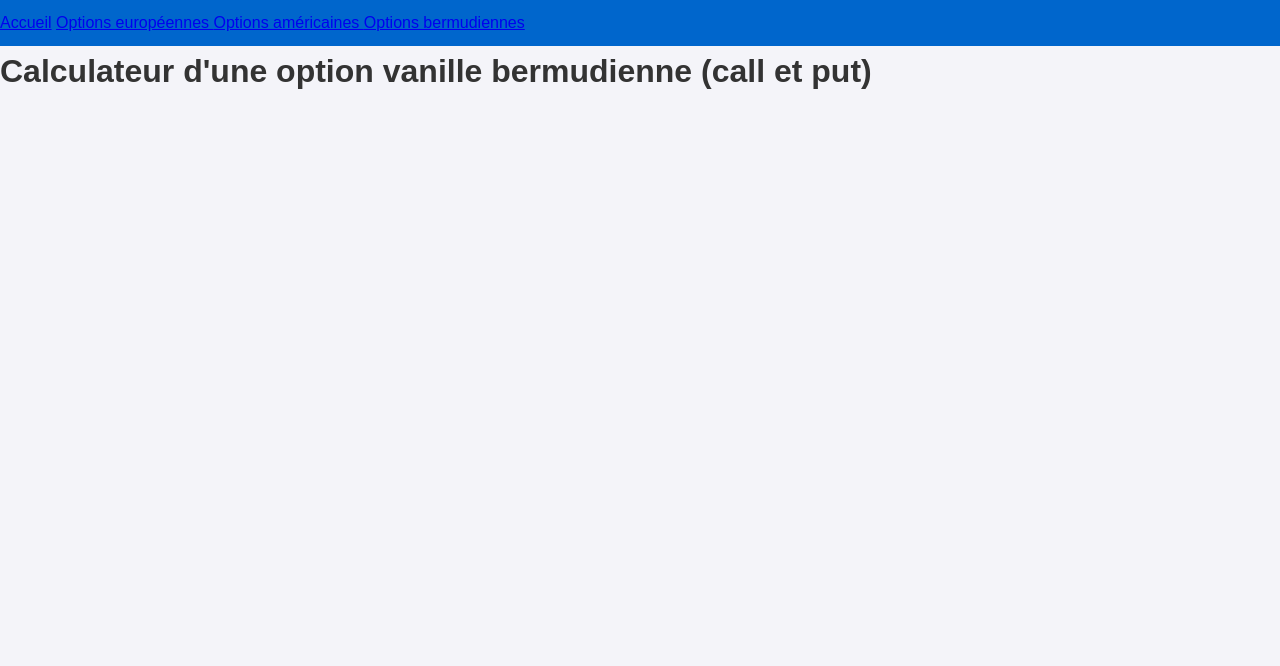
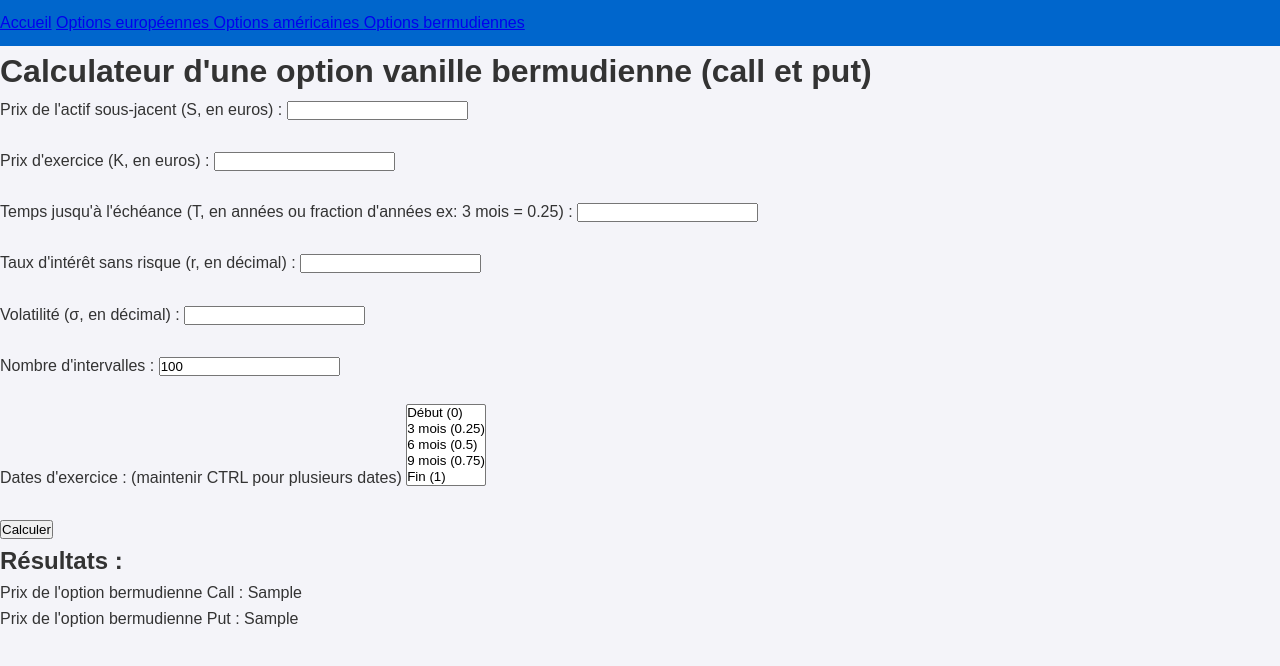
Before and after one commit to tarmyos/Projet-CAL-IN, a Flask app: template templates/bermudan.html in a window 1280 px wide. Shown: the top 666 px of the page. Run offline with Flask 3, Linux system fonts and the light colour scheme; the template is opened without the code that fills it: most values are stand-ins (such as "Sample title", 1, 10 or a date in 2020).

Commit message:
feat: calcul option bermudienne

```diff
--- a/app.py
+++ b/app.py
@@ -2,6 +2,7 @@ from flask import Flask, render_template, request
 from scripts.european_black_scholes import black_scholes_call, black_scholes_put
 from scripts.european_propagation_incertitudes import propagation_incertitudes_call, propagation_incertitudes_put
 from scripts.american_binomial import binomial_american_call, binomial_american_put
+from scripts.bermudan_binomial import binomial_bermudan_call, binomial_bermudan_put
 app = Flask(__name__)
 
 @app.route('/', methods=['GET'])
@@ -64,9 +65,32 @@ def american():
         except ValueError:
             return render_template('american.html', call_result="Erreur dans les entrées", put_result="Erreur dans les entrées")
 
-@app.route('/bermudan', methods=['GET'])
+@app.route('/bermudan', methods=['GET', 'POST'])
 def bermudian():
-    return render_template('bermudan.html')
+    if request.method == 'GET' :
+        return render_template('bermudan.html')
+    else:
+        try:
+            # Récupération des données du formulaire
+            S = float(request.form['S'])
+            K = float(request.form['K'])
+            T = float(request.form['T'])
+            r = float(request.form['r'])
+            sigma = float(request.form['sigma'])
+            n = int(request.form['n'])
+            exercise_times_str = request.form.getlist('exercise_times')
+            exercise_times = [float(t) for t in exercise_times_str]
+
+
+            # Calcul du prix de l'option bermudienne Call et Put
+            call_price = binomial_bermudan_call(S, K, T, r, sigma, n , exercise_times)
+            put_price = binomial_bermudan_put(S, K, T, r, sigma, n , exercise_times)
+
+            # Retour des résultats
+            return render_template('bermudan.html', call_result=call_price, put_result=put_price)
+        except ValueError:
+            return render_template('bermudan.html', call_result="Erreur dans les entrées", put_result="Erreur dans les entrées")
+
 
 if __name__ == '__main__':
     app.run(host='127.0.0.1', port=8080, debug=True)
--- a/templates/bermudan.html
+++ b/templates/bermudan.html
@@ -15,6 +15,43 @@
     </nav>
     <h1> Calculateur d'une option vanille bermudienne (call et put) </h1>
 
+    <form method="POST">
+        <label for="S">Prix de l'actif sous-jacent (S, en euros) :</label>
+        <input type="text" id="S" name="S" required><br><br>
+
+        <label for="K">Prix d'exercice (K, en euros) :</label>
+        <input type="text" id="K" name="K" required><br><br>
+
+        <label for="T">Temps jusqu'à l'échéance (T, en années ou fraction d'années ex: 3 mois = 0.25) :</label>
+        <input type="text" id="T" name="T" required><br><br>
+
+        <label for="r">Taux d'intérêt sans risque (r, en décimal) :</label>
+        <input type="text" id="r" name="r" required><br><br>
+
+        <label for="sigma">Volatilité (σ, en décimal) :</label>
+        <input type="text" id="sigma" name="sigma" required><br><br>
+
+        <label for="n">Nombre d'intervalles : </label>
+        <input type="text" id="n" name="n" value="100" required><br><br>
+
+        <label for="exercise_times">Dates d'exercice : (maintenir CTRL pour plusieurs dates)</label>
+        <select id="exercise_times" name="exercise_times" multiple size="5" required>
+            <option value="0">Début (0)</option>
+            <option value="0.25">3 mois (0.25)</option>
+            <option value="0.5">6 mois (0.5)</option>
+            <option value="0.75">9 mois (0.75)</option>
+            <option value="1">Fin (1)</option>
+        </select><br><br>
+
+
+        <button type="submit">Calculer</button>
+    </form>
+
+    {% if call_result is not none and put_result is not none %}
+    <h2>Résultats :</h2>
+    <p>Prix de l'option bermudienne Call : {{ call_result }}</p>
+    <p>Prix de l'option bermudienne Put : {{ put_result }}</p>
+    {% endif %}
 
 </body>
 </html>
```
Also changed, not shown: scripts/bermudan_binomial.py (added, +73 -0 lines).
